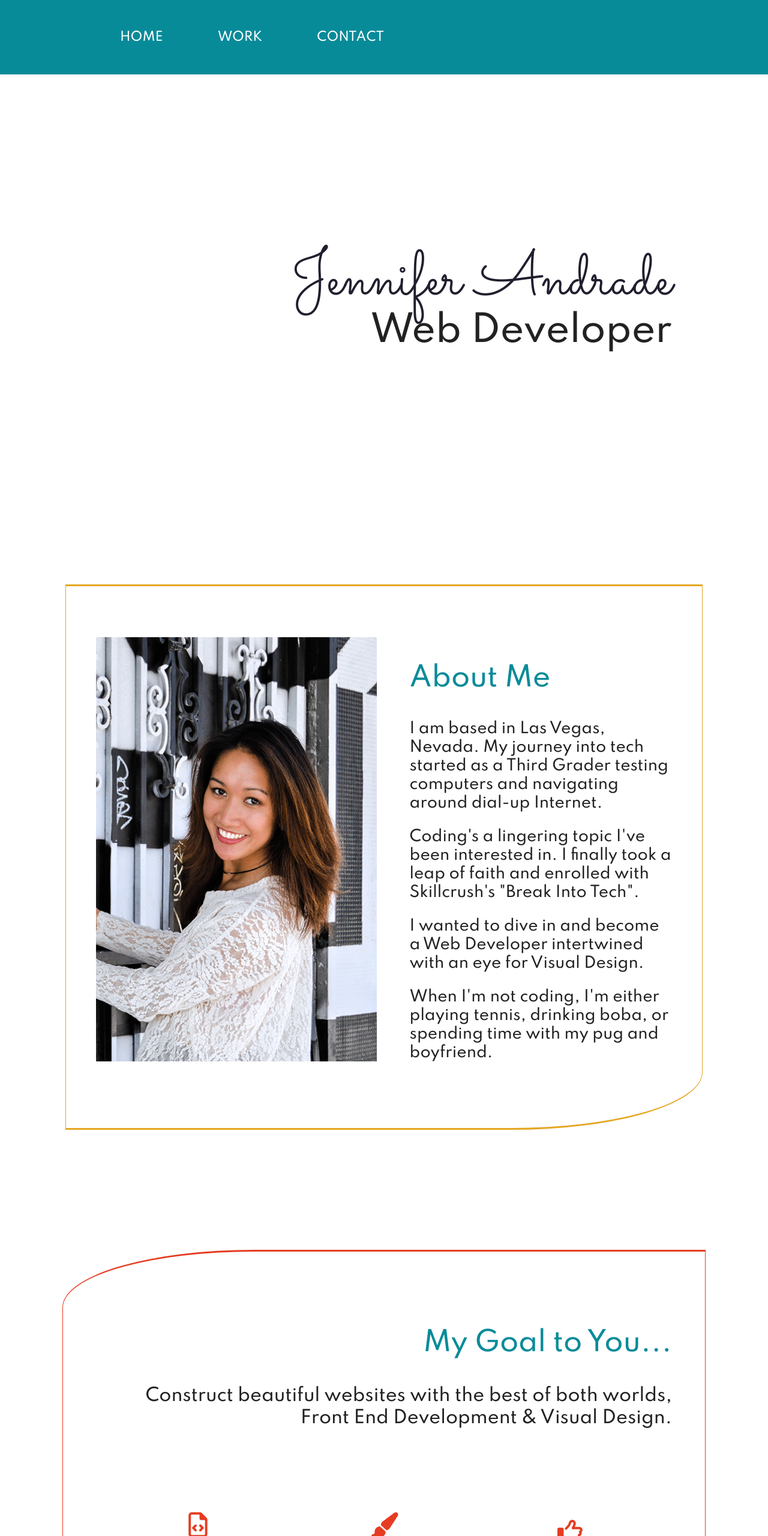
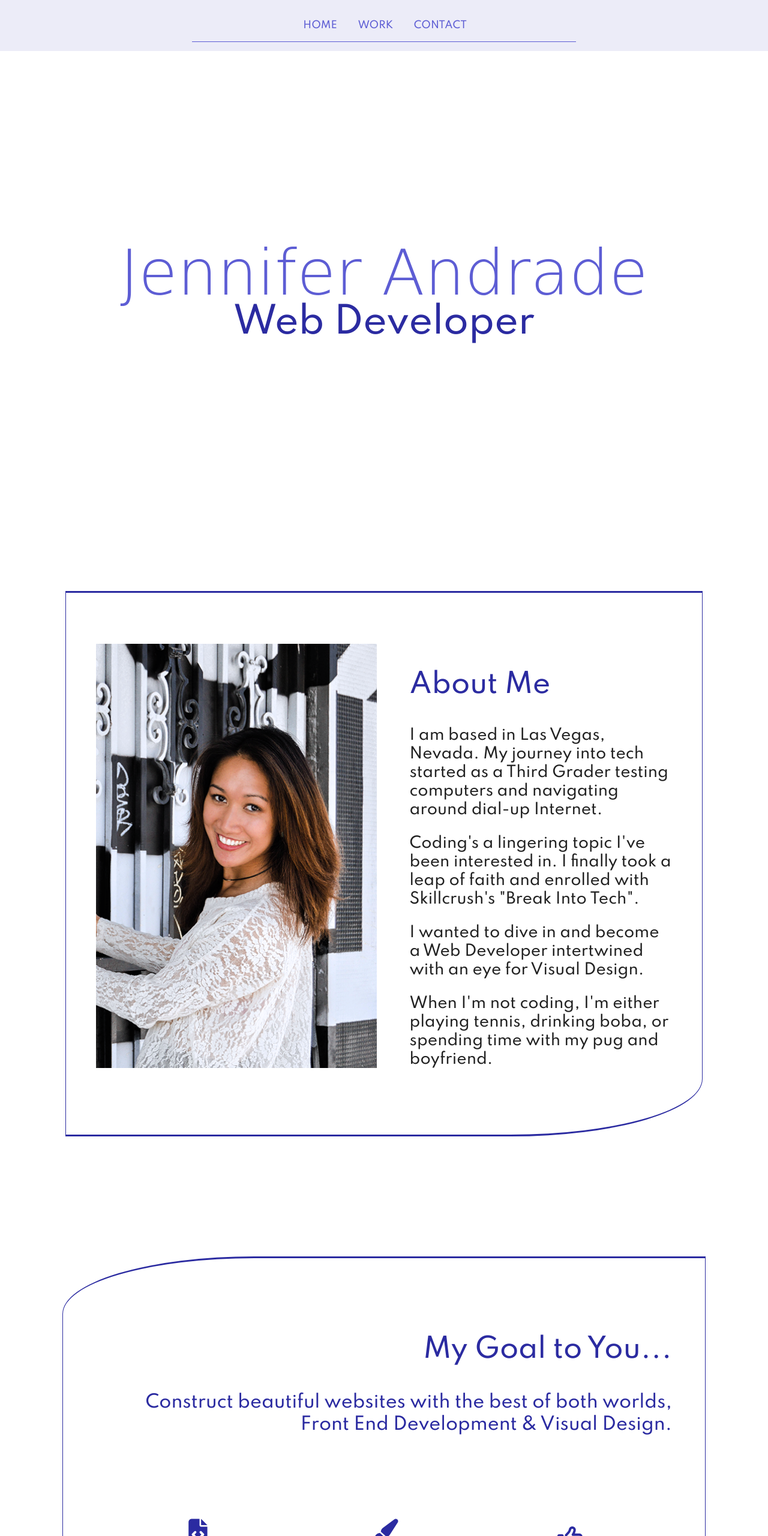
Before and after one commit to andradejanne/Portfolio-Responsive, a plain HTML site: page home/index.html in a window 1280 px wide. Shown: the top 2560 px of the page at 60% size. Drawn offline with Linux system fonts and the light colour scheme; a web font is replaced by a local one.

Commit message:
edit css colors home and portfolio html

```diff
--- a/css/main.css
+++ b/css/main.css
@@ -115,25 +115,25 @@ ol {
 
 a {
   text-decoration: none;
-  color: #fff;
+  color: #5D5DD4;
 }
 
 h1 span {
-  font-family: 'Sacramento', cursive;
   font-size: 1.75em;
-  color: #1f1f2e;
 }
 
 h2 {
   font-family: 'Spartan', serif;
-  font-size: 2.5em;
-  font-weight: lighter;
+  font-size: 3em;
+  font-weight: 500;
+  color: #2b2ba1;
 }
 
 h3 {
   font-family: 'Spartan', serif;
-  font-size: 1.5em;
+  font-size: 1.25em;
   font-weight: lighter;
+  color: #2b2ba1;
 }
 
 h4 {
@@ -166,7 +166,7 @@ footer {
   justify-content: center;
   align-items: center;
   flex-flow: row wrap;
-  background-color: #088b99;
+  background-color: #ececf8;
 }
 
 header .content-wrapper {
@@ -175,6 +175,7 @@ header .content-wrapper {
   align-items: center;
   flex-flow: row wrap;
   margin: 0;
+  border-bottom: 1px solid #5D5DD4;
 }
 
 header {
@@ -183,23 +184,19 @@ header {
 
 header nav {
   width: 100%;
-  font-size: 1.125em;
-  font-weight: 100;
+  font-size: 1em;
   display: flex;
-  justify-content: space-around;
+  justify-content: space-between;
   align-items: center;
   flex-flow: row wrap;
+  text-align: center;
 }
 
 header nav ul {
-  width: 100%;
+  width: 80%;
   display: flex;
-  justify-content: space-around;
+  justify-content: space-between;
   align-items: center;
-}
-
-header nav ul li {
-  font-size: 1.125em;
 }
 
 
@@ -213,7 +210,7 @@ footer p{
 }
 
 footer h4 {
-  color: #fff;
+  color: #5D5DD4;
 }
 
 footer .content-wrapper {
@@ -241,11 +238,11 @@ footer .social-icons p {
   display: flex;
   justify-content: center;
   align-items: center;
-  flex-flow: row wrap;
   min-height: 500px;
 }
 
 .hero-area .content-wrapper {
+  width: 85%;
   display: flex;
   justify-content: center;
   align-items: center;
@@ -253,7 +250,15 @@ footer .social-icons p {
 
 .hero-area h1 {
   font-weight: 500;
-  line-height: 1em;
+  color: #2b2ba1;
+  line-height: 1.2em;
+  text-align: center;
+}
+
+.hero-area span {
+  font-family: 'Megrim', cursive;
+  font-weight: 200;
+  color: #5D5DD4;
 }
 
 /* About Mobile*/
@@ -273,16 +278,12 @@ footer .social-icons p {
 
 
 .about .content-wrapper {
-  border: 1px solid #E5A622;
+  border: 1px solid  #2b2ba1;
   border-bottom-right-radius: 20em 6em;
   border-top-width: medium;
   border-bottom-width: medium;
   padding: 20px 12px;
   position: relative;
-}
-
-.about h2 {
-  color: #088B99 ;
 }
 
 
@@ -295,7 +296,7 @@ footer .social-icons p {
 }
 
 .skillz .content-wrapper {
-  border: 1px solid #E53C22;
+  border: 1px solid #2b2ba1;
   border-bottom-width: medium;
   border-top-width: medium;
   border-top-left-radius: 20em 6em;
@@ -313,7 +314,7 @@ footer .social-icons p {
 
 .skillz h2 {
   text-align: right;
-  color: #088B99;
+  font-size: 3em;
 }
 
 .skillz h3 {
@@ -330,12 +331,12 @@ footer .social-icons p {
   padding: 20px 0 20px;
   text-align: center;
   font-size: .95em;
-  color: #088B99;
+  color: #5D5DD4;
 }
 
 .skillz i {
   font-size: 2.75em;
-  color: #E53C22;
+  color: #2b2ba1;
 }
 
 /* Work Mobile */
@@ -354,7 +355,7 @@ footer .social-icons p {
 }
 
 .work .content-wrapper {
-  border: 1px solid #E5A622;
+  border: 1px solid #2b2ba1;
   border-top-left-radius: 20em 6em;
   border-bottom-right-radius: 20em 6em;
   border-top-width: medium;
@@ -372,19 +373,14 @@ footer .social-icons p {
   padding: 15px 0 15px;
 }
 
-.work h2 {
-  text-align: center;
-  color: #088B99;
-}
-
-.work h3 {
-  color: #E53C22;
+.work h2,
+.work h3,
+.work p {
   text-align: center;
 }
 
 .work p {
-  text-align: center;
-  color: #088B99;
+  line-height: 1.5em;
 }
 
 .work figure {
@@ -499,21 +495,24 @@ footer .social-icons p {
   /* Header Tablet */
   header {
     justify-content: space-around;
-    padding: 30px 0;
+    align-items: center;
   }
 
   header .content-wrapper {
-    width: 100%;
+    width: 60%;
     display: flex;
-    justify-content: space-between;
+    justify-content: space-around;
+    align-items: center;
+
   }
 
   header nav {
-    width: 50%;
+    width: 60%;
   }
 
   header nav ul {
-    justify-content: space-between;
+    justify-content: space-around;
+    align-items: center;
   }
 
   /* Footer Tablet */
@@ -535,12 +534,12 @@ footer .social-icons p {
 
   /* Hero Area Tablet */
   .hero-area {
-    min-height: 500px;
+    min-height: 550px;
   }
 
   .hero-area h1 {
     margin: 0;
-    text-align: right;
+    text-align: center;
     font-size: 2em;
     line-height: 1;
   }
@@ -586,7 +585,7 @@ footer .social-icons p {
   /* Footer */
   footer .content-wrapper {
     width: 65%;
-    margin: 100px 0;
+    margin: 30px 0;
   }
 
   footer .footer-content {
@@ -619,6 +618,11 @@ footer .social-icons p {
     width: 85%;
   }
 
+  .work p {
+    font-size: 1.2em;
+    line-height: 1.5em;
+  }
+
 
 }
 
@@ -628,6 +632,11 @@ footer .social-icons p {
     max-width: 960px;
   }
 
+  header .content-wrapper {
+    width: 50%;
+  }
+
+
   /* Hero Desktop */
   .hero-area h1 {
     width: 100%;
@@ -635,7 +644,7 @@ footer .social-icons p {
   }
 
   .hero-area {
-    min-height: 750px;
+    min-height: 800px;
   }
 
   /* About Desktop */
@@ -672,25 +681,29 @@ footer .social-icons p {
     padding: 30px 0;
   }
 
-  /*Portfolio Desktop */
+  /*Work Desktop */
   .work h2{
     width: 100%;
     font-size: 3em;
   }
 
+  .work h3 {
+    font-size: 1.875em;
+  }
+
   .work article {
-    width: 85%;
+    width: 75%;
   }
 
   .work p {
-    font-size: 1.2em;
+    font-size: 1.25em;
   }
 
 
   /*Footer Desktop */
   footer .content-wrapper {
     width: 70%;
-    margin: 100px 0;
+    margin: 30px 0;
   }
 
 }
--- a/home/index.html
+++ b/home/index.html
@@ -14,6 +14,7 @@
   <!-- Google Fonts -->
   <link href="https://fonts.googleapis.com/css2?family=Spartan:wght@500&display=swap" rel="stylesheet">
   <link href="https://fonts.googleapis.com/css2?family=Sacramento&display=swap" rel="stylesheet">
+  <link href="https://fonts.googleapis.com/css2?family=Megrim&display=swap" rel="stylesheet">
   <link rel="stylesheet" href="../css/normalize.css">
   <link rel="stylesheet" href="../css/main.css">
 
@@ -45,7 +46,7 @@
 
     <section class="hero-area">
       <div class="content-wrapper">
-          <h1><span>Jennifer Andrade</span> <br>
+          <h1><span>Jennifer Andrade</span><br>
             Web Developer</h1>
       </div>
     </section>
@@ -74,7 +75,7 @@
           Front End Development & Visual Design. </h3>
         <div class="skillz-items">
           <article>
-            <p class="fontawesome-icon"><i class="far fa-file-code"></i></p>
+            <p class="fontawesome-icon"><i class="fas fa-file-code"></i></p>
             <p class="skillz-item-description">
             Develop the bare bones of your desired site by constructing a wireframe then code with HTML5.</p>
           </article>
```
Also changed, not shown: portfolio/index.html (+1 -0 lines).
